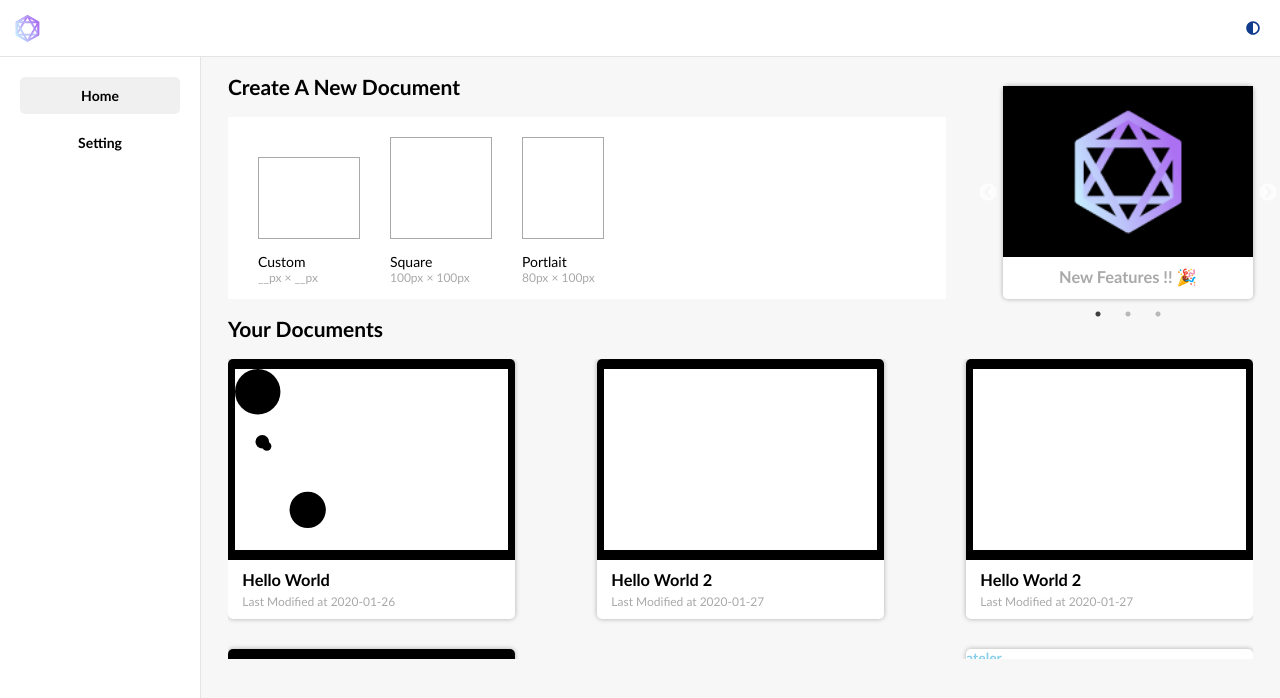
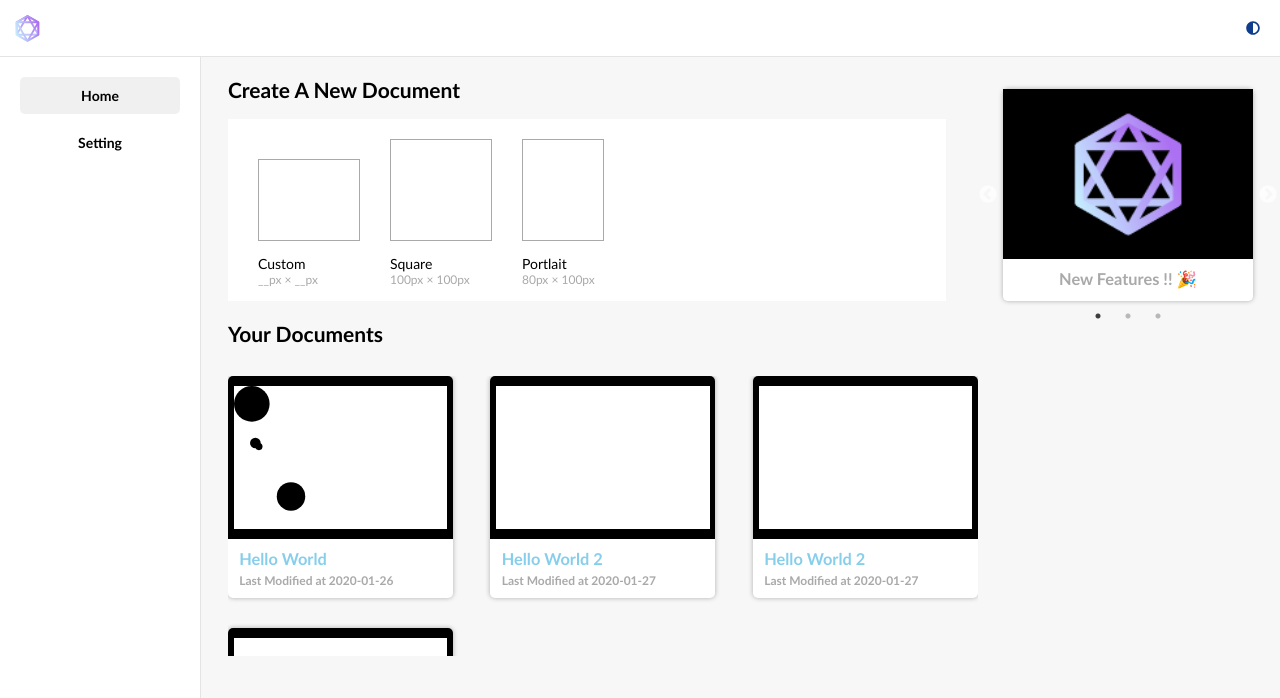
Before and after one commit to jdhudf/isography-demo, a React (Create React App) app: page /home in a window 1280 px wide. Shown: the top 698 px of the page. Built offline with nearby package versions, Linux system fonts and the light colour scheme.

Commit message:
update home

```diff
--- a/src/pages/home.js
+++ b/src/pages/home.js
@@ -148,7 +148,10 @@ const Dashboard = () => {
     infinite: true,
     speed: 500,
     slidesToShow: 1,
-    slidesToScroll: 1
+    slidesToScroll: 1,
+    autoplay: true,
+    autoplaySpeed: 20000,
+    fade: true,
   };
 
   const styles = {
@@ -188,6 +191,7 @@ const Dashboard = () => {
           <h2>Your Documents</h2>
           <ul className="document-list">
             <li>
+              <Link to="/">
               <div style={styles.test}>
                 <svg
                     version="1.1"
@@ -202,8 +206,10 @@ const Dashboard = () => {
               </div>
               <h3>{state.id_1['name']}</h3>
               <p>Last Modified at {state.id_1['last_modified']}</p>
+              </Link>
             </li>
             <li>
+             <Link to="/">
               <div style={styles.test}>
                 <svg
                     version="1.1"
@@ -218,8 +224,10 @@ const Dashboard = () => {
               </div>
               <h3>{state.id_2['name']}</h3>
               <p>Last Modified at {state.id_2['last_modified']}</p>
+              </Link>
             </li>
             <li>
+            <Link to="/">
               <div style={styles.test}>
                 <svg
                     version="1.1"
@@ -234,8 +242,10 @@ const Dashboard = () => {
               </div>
               <h3>{state.id_2['name']}</h3>
               <p>Last Modified at {state.id_2['last_modified']}</p>
+              </Link>
             </li>
             <li>
+            <Link to="/">
               <div style={styles.test}>
                 <svg
                     version="1.1"
@@ -250,10 +260,6 @@ const Dashboard = () => {
               </div>
               <h3>{state.id_2['name']}</h3>
               <p>Last Modified at {state.id_2['last_modified']}</p>
-            </li>
-            <li>
-              <Link to="/">
-              ateler
               </Link>
             </li>
           </ul>
--- a/src/styles/home.scss
+++ b/src/styles/home.scss
@@ -50,10 +50,16 @@
     order: 0;
     flex-basis: 400px;
     flex-basis: 70%;
+    h2 {
+      margin-top: 20px;
+    }
   }
   .your-document {
     order: 3;
     flex-basis: 100%;
+    h2 {
+      margin-top: 20px;
+    }
   }
   .news-feed {
     order: 2;
@@ -193,13 +199,15 @@
   flex-wrap: wrap;
   overflow-y: scroll;
   justify-content: space-between;
-  height: 300px;
+  height: 280px;
+  width: 750px;
+  margin-top: 30px;
   li {
     background: #fff;
     box-shadow: 0px 0px 5px rgba(0,0,0,0.3);
     border-radius: 5px;
     margin-bottom: 30px;
-    flex-basis: 28%;
+    flex-basis: 30%;
     div {
       padding: 10px 0;
       border-radius: 5px 5px 0 0;
```
